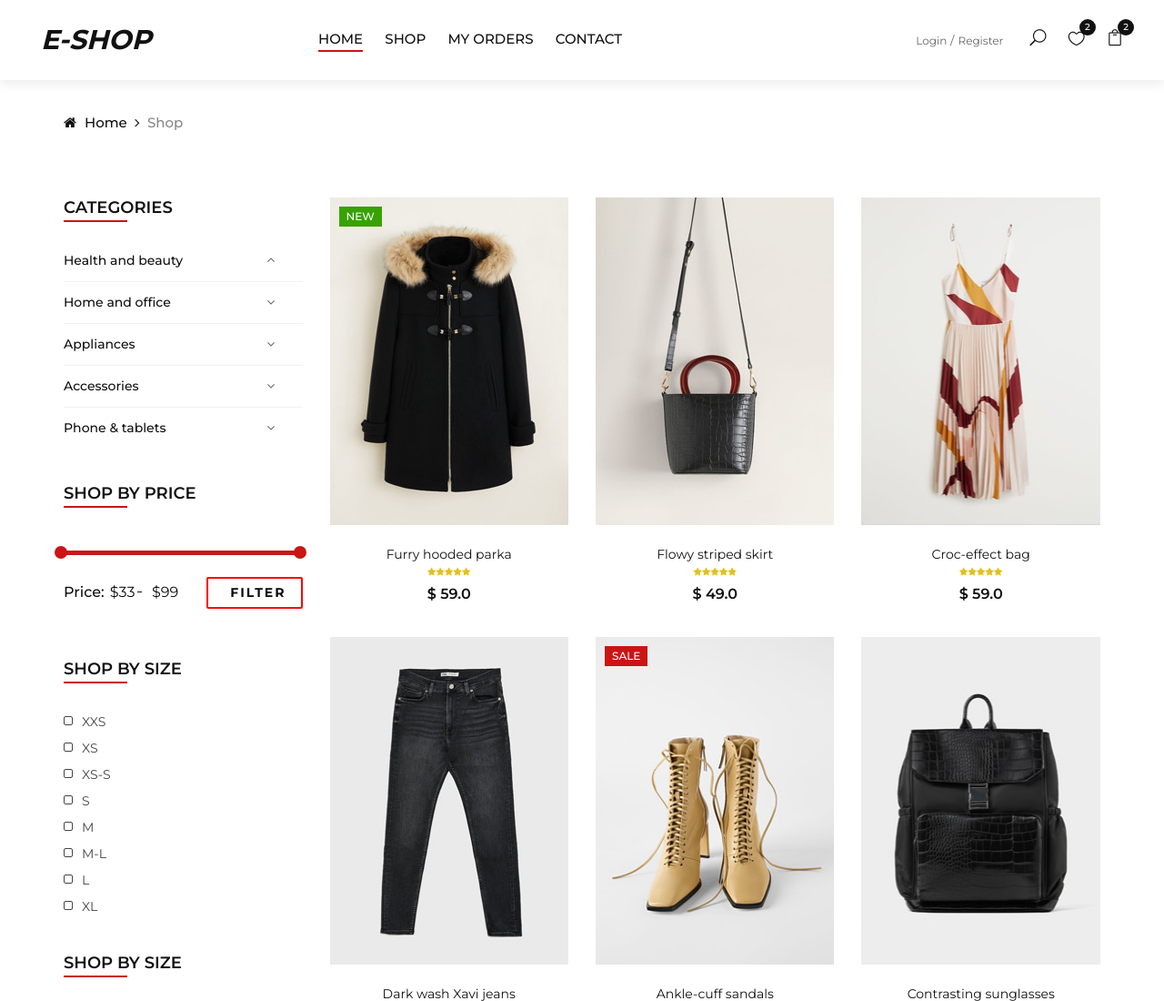
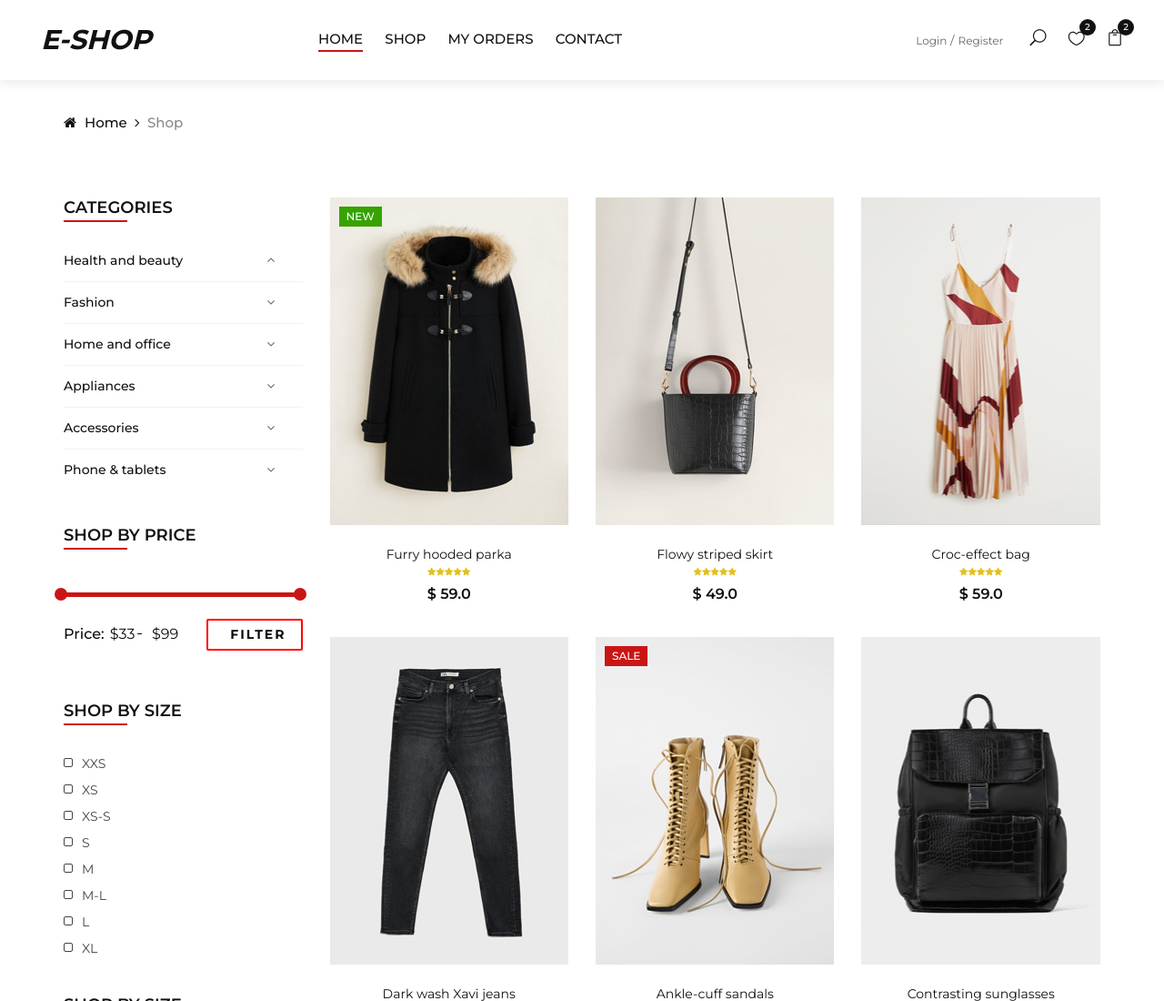
Before and after one commit to VKwamboka/eshop, a plain HTML site: page shop.html in a window 1280 px wide. Shown: the top 1100 px of the page at 91% size. Drawn offline with Linux system fonts and the light colour scheme.

Commit message:
updated code

```diff
--- a/shop.html
+++ b/shop.html
@@ -143,6 +143,23 @@
                                             <a data-toggle="collapse" data-target="#collapseOne">Health and beauty</a>
                                         </div>
                                         <!-- <div id="collapseOne" class="collapse show" data-parent="#accordionExample">
+                                            <div class="card-body">
+                                                <ul>
+                                                    <li><a href="#">Coats</a></li>
+                                                    <li><a href="#">Jackets</a></li>
+                                                    <li><a href="#">Dresses</a></li>
+                                                    <li><a href="#">Shirts</a></li>
+                                                    <li><a href="#">T-shirts</a></li>
+                                                    <li><a href="#">Jeans</a></li>
+                                                </ul>
+                                            </div>
+                                        </div> -->
+                                    </div>
+                                    <div class="card">
+                                        <div class="card-heading">
+                                            <a data-toggle="collapse" data-target="#collapseTwo">Fashion</a>
+                                        </div>
+                                        <!-- <div id="collapseTwo" class="collapse" data-parent="#accordionExample">
                                             <div class="card-body">
                                                 <ul>
                                                     <li><a href="#">Coats</a></li>
```
